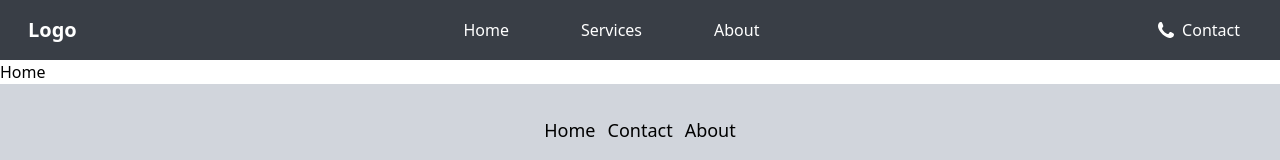
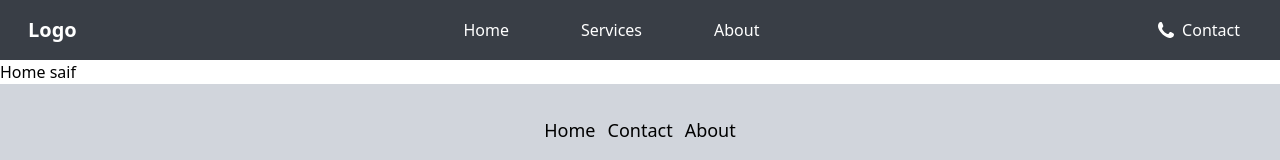
Before and after one commit to meizan2142/Mindfulcare, a React (Vite) app: page / in a window 1280 px wide. Shown: the top 160 px of the page. Built offline with nearby package versions, Linux system fonts and the light colour scheme.

Commit message:
initialized brance

```diff
--- a/src/pages/Home/Home.jsx
+++ b/src/pages/Home/Home.jsx
@@ -1,7 +1,5 @@
 const Home = () => {
-    return (
-        <div>Home</div>
-    )
-}
+  return <div>Home saif</div>;
+};
 
-export default Home
+export default Home;
```
